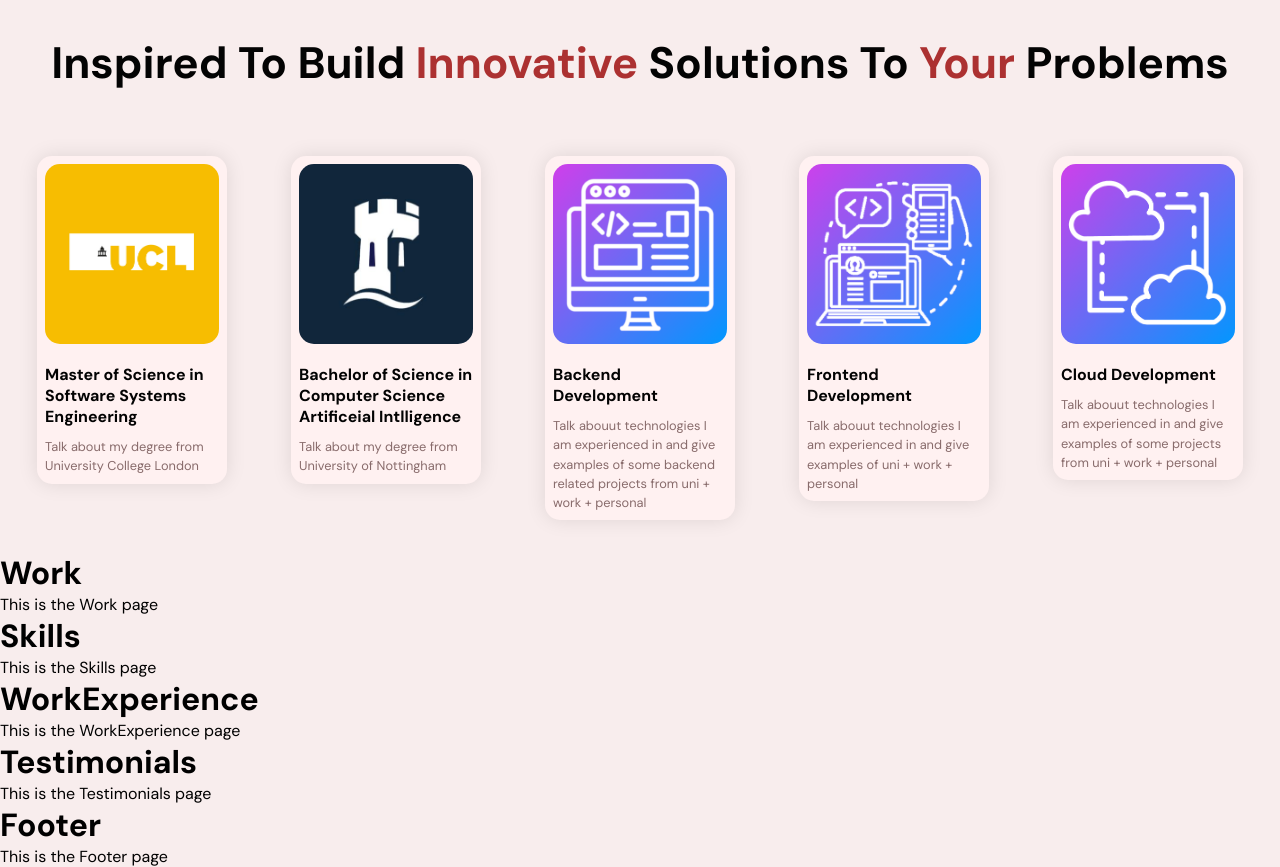
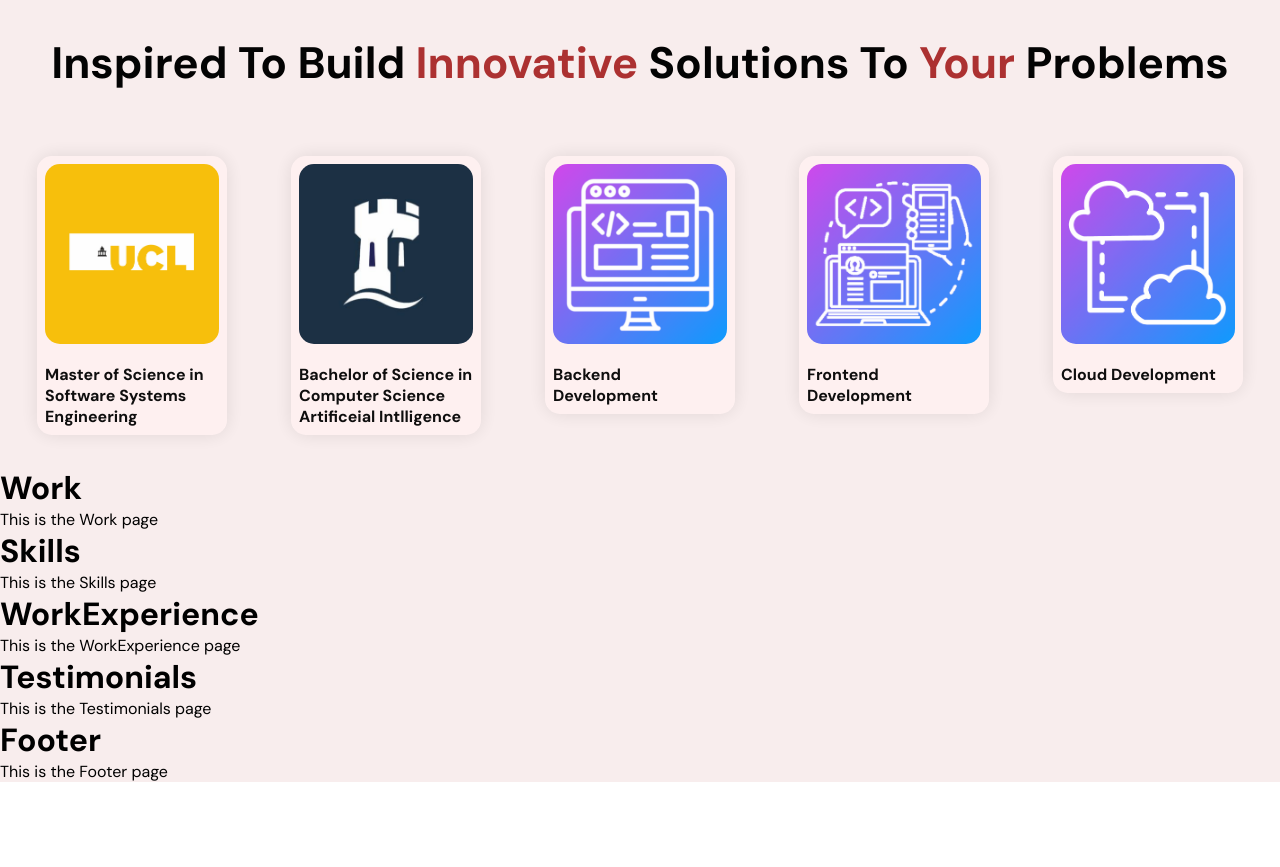
Before and after one commit to danielmusselwhite/portfolioWebsite, a React (Create React App) app in the folder frontend_react/: page / in a window 1280 px wide. Shown: the part 580-1447 px from the top of the page. After the commit the page ends 1362 px from the top, so only its background shows below. Built offline with nearby package versions, Linux system fonts and the light colour scheme.

Commit message:
Modified About section so items can be selected to display more detail

```diff
--- a/frontend_react/src/components/Navbar/Navbar.scss
+++ b/frontend_react/src/components/Navbar/Navbar.scss
@@ -15,7 +15,7 @@
     -webkit-backdrop-filter: blur(4px);
     border: 1px solid rgba(255, 255, 255, 0.18);
     position: fixed;
-    z-index: 2;
+    z-index: 5;
   }
 
   .app__navbar-logo {
--- a/frontend_react/src/container/About/About.tsx
+++ b/frontend_react/src/container/About/About.tsx
@@ -1,9 +1,8 @@
-import React, { useState, useEffect} from 'react';
+import React, { useState, useEffect, useRef } from 'react';
 import { motion } from 'framer-motion';
-
 import images from '../../constants/images';
-
 import './About.scss';
+import {useWindowResize} from '../../utils/utils'; // Import the custom hook (event listener) for window resize event
 
 const abouts = [
     { title: "Master of Science in Software Systems Engineering", description: "Talk about my degree from University College London", imgUrl: images.ucl},
@@ -11,36 +10,101 @@ const abouts = [
     { title: "Backend Development", description: "Talk abouut technologies I am experienced in and give examples of some backend related projects from uni + work + personal", imgUrl: images.backend},
     { title: "Frontend Development", description: "Talk abouut technologies I am experienced in and give examples of uni + work + personal", imgUrl: images.frontend},
     { title: "Cloud Development", description: "Talk abouut technologies I am experienced in and give examples of some projects from uni + work + personal", imgUrl: images.cloud}
-]
+];
 
 const About = () => {
-    return(
+    const [selectedItem, setSelectedItem] = useState<number | null>(null); // selectedItem is the index of the selected item in the abouts array of objects
+    const profilesRef = useRef<HTMLDivElement>(null); // Ref to the div containing the abouts cards, allowing us to dynamically get the divs properties
+    const windowWidth  = useWindowResize(); // attaching the custom hook to listen for windowResize event so windowWidth is updated when window is resized
+
+    // Function to calculate the x offset required to centre the selected item
+    const calculateXOffset = (index: number | null) => {
+
+        // If the index of the selected item is not null and the selected item is not null and the selected item is the same as the index
+        if (index !== null && selectedItem !== null && selectedItem == index && profilesRef.current) {
+            // Calculate the x offset required to centre the selected item
+            const itemWidth = profilesRef.current.children[index].clientWidth; // The width of the selected item
+            const itemLeft = (profilesRef.current.children[index] as HTMLElement).offsetLeft; // The leftMost coordinate of the selected item
+            const windowCenter = windowWidth / 2; // The center of the window
+            const offset = windowCenter - (itemLeft + itemWidth / 2); // Offset = center of window - the coordinate of the items current centre on the x axis
+            return offset;
+        }
+        // Else, return 0 as we do not want to move the item
+        return 0;
+    };
+
+    // #region Event Handlers to handle selecting and deselecting an item
+
+    // handleItemClick; called using onClickEvent for the about card motion.div's
+    const handleItemClick = (index: number | null) => {
+        setSelectedItem(index === selectedItem ? null : index);
+    };
+
+    // handleClickAnywhere; called using event listener on the document
+    const handleClickAnywhere = (event: MouseEvent) => {
+        if (profilesRef.current) {
+            let clickedInsideProfile = false;
+            profilesRef.current.childNodes.forEach((child) => {
+                const item = child as HTMLElement;
+                const itemRect = item.getBoundingClientRect();
+                if (itemRect.left <= event.clientX && event.clientX <= itemRect.right &&
+                    itemRect.top <= event.clientY && event.clientY <= itemRect.bottom) {
+                    clickedInsideProfile = true;
+                }
+            });
+
+            if (!clickedInsideProfile) {
+                setSelectedItem(null);
+            }
+        }
+    };
+
+    // useEffect hook to add event listener to the document to handle clicking anywhere
+    useEffect(() => {
+        document.addEventListener('mousedown', handleClickAnywhere); // Add event listener to the document to handle clicking anywhere
+        return () => { // Cleanup function to remove event listener when component unmounts
+            document.removeEventListener('mousedown', handleClickAnywhere);
+        };
+    }, []);
+
+    // #endregion
+
+    return (
         <div id="about">
             <h2 className="head-text">
                 Inspired To Build <span>Innovative</span> Solutions To <span>Your</span> Problems
             </h2>
-
-            <div className="app__profiles">
+            <div ref={profilesRef} className="app__profiles">
                 {/* for each about in the abouts array of objects, create and populate a motion div */}
-                {abouts.map((about,index) => (
+                {abouts.map((about, index) => (
                     <motion.div
-
-
-
-                        whileInView={{ opacity: [0,1],
-                        scale: [1.1,1] }}
-                        whileHover={{ scale: 1.1 }}
+                        whileInView={{
+                            opacity: [0,0.95],
+                            transition:{ duration: 0.8, type: 'easeInOut' }}
+                        }
+                        whileHover={ selectedItem !== index ? {scale: 1.1} : {scale: 1.5} }
                         transition={{ duration: 0.5, type: 'tween' }}
                         className="app__profile-item"
                         key={about.title + index}
+
+                        animate={{
+                            scale: selectedItem === index ? 1.4 : 1, // If selected, scale up to 1.4, else scale to 1
+                            x: calculateXOffset(index), // Move horizontally to the center or stay at original position
+                            zIndex: selectedItem === index ? 2 : 1, // If selected, move to the front so other cards don't overlap
+                            transition:{ duration: 0.2, type: 'tween' }
+                        }}
+                        onClick={() => handleItemClick(index)} // onClick event handler to handle selecting and deselecting an item
                     >
-                        <img src={about.imgUrl} alt={about.title} />
+                    <img src={about.imgUrl} alt={about.title} />
                         <h2 className="bold-text" style={{ marginTop: 20}}>{about.title}</h2>
-                        <p className="p-text" style={{marginTop: 10}}>{about.description}</p>
+                        {/* only show the p (description) if the selectedItem is the same as the index */}
+                        {
+                            selectedItem === index && (<p className="p-text" style={{marginTop: 10}}>{about.description}</p>)
+                        }
                     </motion.div>
                 ))}
             </div>
         </div>
     );
-}
+};
 export default About;
```
